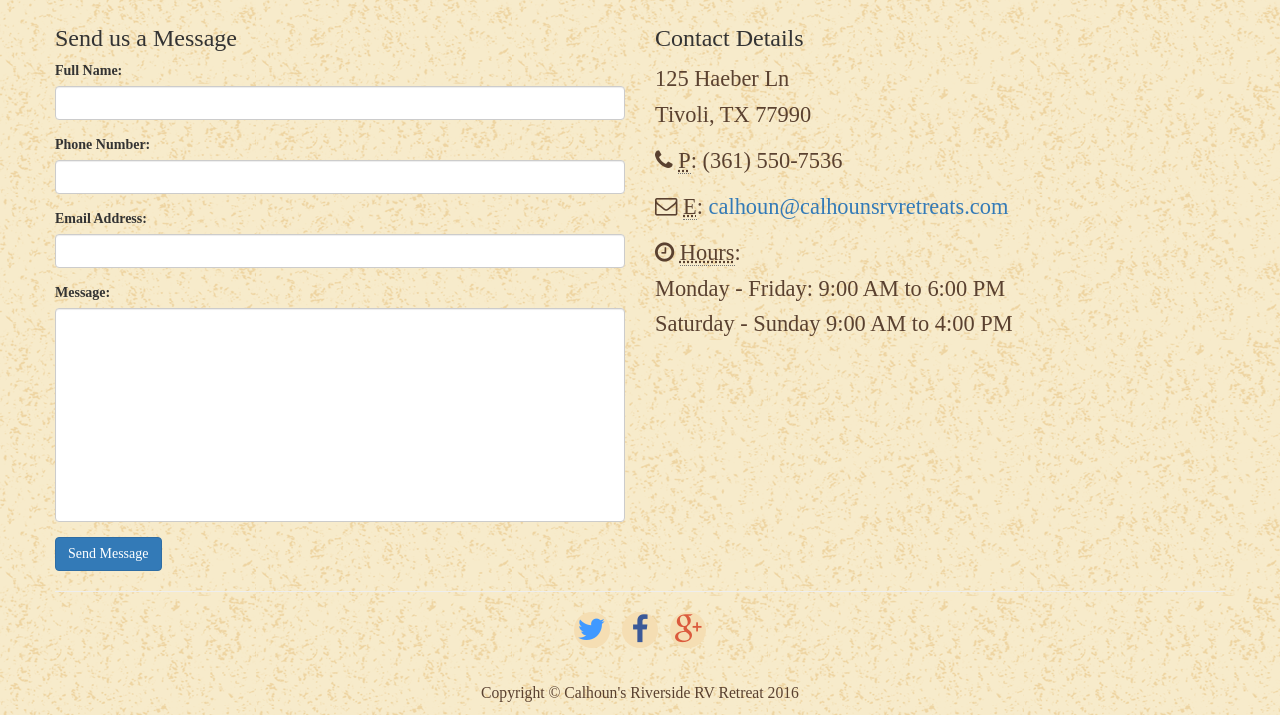
After one commit to jrs341/Calhounv2, a PHP site: page /contact.html in a window 1280 px wide. The commit adds this page. Shown: the part 574-1289 px from the top of the page. Run offline with PHP 8.4, Linux system fonts and the light colour scheme.

Commit message:
updated the html on the contact page added bin contact me php folder and checnged the email address to calhouns

```diff
--- /dev/null
+++ b/contact.html
@@ -0,0 +1,294 @@
+<!DOCTYPE html>
+<html lang="en">
+
+<head>
+
+    <meta charset="utf-8">
+    <meta http-equiv="X-UA-Compatible" content="IE=edge">
+    <meta name="viewport" content="width=device-width, initial-scale=1">
+    <meta name="description" content="RV Park">
+    <meta name="author" content="Jason Sinn">
+
+    <link rel="shortcut icon" href="images/favicon.ico"/>
+
+    <title>
+        Calhoun's Riverside RV Retreat
+    </title>
+
+    <!-- Bootstrap Core CSS -->
+    <link href="css/bootstrap/css/bootstrap.min.css" rel="stylesheet">
+
+     <!-- Custom CSS -->
+    <link href="css/style.css" rel="stylesheet">
+
+    <!-- Custom Fonts -->
+    <link href="font-awesome/css/font-awesome.min.css" rel="stylesheet" type="text/css">
+
+</head>
+
+<body>
+
+ <!-- Navigation -->
+    <nav class="navbar navbar-inverse navbar-fixed-top" role="navigation">
+        <div class="container">
+            <div id='logo'>
+            <a href="index.html">
+                <img id="logo" src="./images/circleC.png">
+            </a>
+            </div>
+
+            <!-- Brand and toggle get grouped for better mobile display -->
+            <div class="navbar-header">
+
+                <button type="button" class="navbar-toggle" data-toggle="collapse" data-target="#bs-example-navbar-collapse-1">
+                    <span class="sr-only">Toggle navigation</span>
+                    <span class="icon-bar"></span>
+                    <span class="icon-bar"></span>
+                    <span class="icon-bar"></span>
+                </button>
+
+                <a class="navbar-brand" href="index.html">Calhoun's Riverside RV Retreat</a>
+
+            </div>
+
+            <!-- Collect the nav links, forms, and other content for toggling -->
+            <div class="collapse navbar-collapse" id="bs-example-navbar-collapse-1">
+                <ul class="nav navbar-nav navbar-right">
+                    <li>
+                        <a href="index.html">About</a>
+                    </li>
+
+                    <li>
+                        <a href="contact.html">Contact</a>
+                    </li>
+
+                    <li class="dropdown">
+                        <a href="#" class="dropdown-toggle" data-toggle="dropdown">Additional Information<b class="caret"></b></a>
+                        <ul class="dropdown-menu">
+                            <li>
+                                <a href="rates.html">Current Rates</a>
+                            </li>
+                            <li>
+                                <a href="cabins.html">Cabins</a>
+                            </li>
+                            <li>
+                                <a href="rules.html">Rules</a>
+                            </li>
+                            <li>
+                                <a href="rentalAgreements.html">Rental Agreements</a>
+                            </li>
+                            <li>
+                                <a href="boatramp.html">Boat Ramp</a>
+                            </li>
+                            <li>
+                                <a href="meetCalhoun.html">Meet Calhoun</a>
+                            </li>
+                            <li>
+                                <a href="http://www.lacrossealertsmobile.com/v1.2/#device-7FFF4349485CC4E6">Current Weather</a>
+                            </li>
+                            <li>
+                                <a href="http://www.accuweather.com/en/us/port-lavaca-tx/77979/weather-forecast/335931">Local Weather Radar</a>
+                            </li>
+                            <li>
+                                <a href="http://water.weather.gov/ahps2/hydrograph.php?wfo=crp&gage=tivt2">River Level Info</a>
+                            </li>
+                        </ul>
+                    </li>
+                    <!-- <li class="dropdown">
+                        <a href="#" class="dropdown-toggle" data-toggle="dropdown">Blog <b class="caret"></b></a>
+                        <ul class="dropdown-menu">
+                            <li>
+                                <a href="blog-home-1.html">Blog Home 1</a>
+                            </li>
+                            <li>
+                                <a href="blog-home-2.html">Blog Home 2</a>
+                            </li>
+                            <li>
+                                <a href="blog-post.html">Blog Post</a>
+                            </li>
+                        </ul>
+                     --></li>
+                </ul>
+            </div>
+            <!-- /.navbar-collapse -->
+        </div>
+        <!-- /.container -->
+    </nav>
+
+    <!-- Page Content -->
+    <div class="container">
+
+        <!-- Page Heading/Breadcrumbs -->
+        <div class="row">
+            <div class="col-lg-12">
+                <h1 class="page-header">Contact Calhoun's
+                    <!-- <small>Calhoun's</small> -->
+                </h1>
+                <!-- <ol class="breadcrumb">
+                    <li><a href="index.html">Home</a>
+                    </li>
+                    <li class="active">Contact</li>
+                </ol> -->
+            </div>
+        </div>
+        <!-- /.row -->
+        <!-- <div class="row text-center">
+            <table>
+                <tr>
+                    <th><i class="fa fa-clock-o"></i><abbr title="Hours">Hours</abbr>
+                    </th>
+                    <th>Contact Information</th>
+                     <th>Adress</th>
+                </tr>
+                <tr>
+                    <td>
+                        <p>Monday - Friday: 9:00 AM to 6:00 PM<br>
+                        Saturday - Sunday 9:00 AM to 4:00 PM</p>
+                    </td>
+                    <td>
+                        <p><i class="fa fa-phone"></i>
+                        <abbr title="Phone">P</abbr>: (361) 550-7536<br>
+                        <i class="fa fa-envelope-o"></i>
+                        <abbr title="Email">E</abbr>: <a href="mailto:name@example.com">calhoun@calhounsrvretreats.com</a></p>
+                    </td>
+                    <td>
+                        <p>125 Haeber Ln<br>
+                        Tivoli, TX 77990</p>
+                    </td>
+            </table>
+        </div> -->
+        <!-- Content Row -->
+        <div class="row">
+            <!-- Map Column -->
+            <div class="col-md-10">
+                <!-- Embedded Google Map -->
+                <!-- src = 'http://maps.google.com/maps?hl=en&amp;ie=UTF8&amp;ll=37.0625,-95.677068&amp;spn=56.506174,79.013672&amp;t=m&amp;z=4&amp;output=embed' -->
+                <iframe width="100%" height="400px" frameborder="0" scrolling="no" marginheight="0" marginwidth="0" src="https://www.google.com/maps/embed/v1/place?key=AIzaSyB4s1b2brpC2l4TpMDbtxcx58o7IZqRsSw&q=Calhoun+Riverside+RV+Retreat,Tivoli+TX"></iframe>
+            </div>
+            <!-- Contact Details Column -->
+           <!--  <div class="col-md-4">
+                <h3>Contact Details</h3>
+                <p>
+                    125 Haeber Ln<br>
+                Tivoli, TX 77990<br>
+                </p>
+                <p><i class="fa fa-phone"></i>
+                    <abbr title="Phone">P</abbr>: (361) 550-7536</p>
+                <p><i class="fa fa-envelope-o"></i>
+                    <abbr title="Email">E</abbr>: <a href="mailto:name@example.com">calhoun@calhounsrvretreats.com</a>
+                </p>
+                <p><i class="fa fa-clock-o"></i>
+                    <abbr title="Hours">Hours</abbr>:<br> Monday - Friday: 9:00 AM to 6:00 PM<br>
+                    Saturday - Sunday 9:00 AM to 4:00 PM</p>
+                <ul class="list-unstyled list-inline list-social-icons">
+                    <li>
+                        <a href="https://www.facebook.com/Calhouns-Riverside-RV-Retreat-119688484898552/"><i class="fa fa-facebook-square fa-2x"></i></a>
+                    </li>
+                    <li>
+                        <a href="https://www.linkedin.com/in/jasonsinn1"><i class="fa fa-linkedin-square fa-2x"></i></a>
+                    </li>
+                    <li>
+                        <a href="https://twitter.com/CalhounsRV"><i class="fa fa-twitter-square fa-2x"></i></a>
+                    </li>
+                    <li>
+                        <a href="https://plus.google.com/+Calhounsriversidervretreat/about?gmbpt=true&hl=en&_ga=1.139408691.1474103541.1475111584"><i class="fa fa-google-plus-square fa-2x"></i></a>
+                    </li>
+                </ul>
+            </div> -->
+        <!-- </div> -->
+        <!-- /.row -->
+
+        <!-- Contact Form -->
+        <!-- In order to set the email address and subject line for the contact form go to the bin/contact_me.php file. -->
+        <div class="row">
+            <div class="col-md-6">
+                <h3>Send us a Message</h3>
+                <form name="sentMessage" id="contactForm" novalidate>
+                    <div class="control-group form-group">
+                        <div class="controls">
+                            <label>Full Name:</label>
+                            <input type="text" class="form-control" id="name" required data-validation-required-message="Please enter your name.">
+                            <p class="help-block"></p>
+                        </div>
+                    </div>
+                    <div class="control-group form-group">
+                        <div class="controls">
+                            <label>Phone Number:</label>
+                            <input type="tel" class="form-control" id="phone" required data-validation-required-message="Please enter your phone number.">
+                        </div>
+                    </div>
+                    <div class="control-group form-group">
+                        <div class="controls">
+                            <label>Email Address:</label>
+                            <input type="email" class="form-control" id="email" required data-validation-required-message="Please enter your email address.">
+                        </div>
+                    </div>
+                    <div class="control-group form-group">
+                        <div class="controls">
+                            <label>Message:</label>
+                            <textarea rows="10" cols="100" class="form-control" id="message" required data-validation-required-message="Please enter your message" maxlength="999" style="resize:none"></textarea>
+                        </div>
+                    </div>
+                    <div id="success"></div>
+                    <!-- For success/fail messages -->
+                    <button type="submit" class="btn btn-primary">Send Message</button>
+                </form>
+            </div>
+            <!-- Contact Details Column -->
+            <div class="col-md-4">
+                <h3>Contact Details</h3>
+                <p>
+                    125 Haeber Ln<br>
+                Tivoli, TX 77990<br>
+                </p>
+                <p><i class="fa fa-phone"></i>
+                    <abbr title="Phone">P</abbr>: (361) 550-7536</p>
+                <p><i class="fa fa-envelope-o"></i>
+                    <abbr title="Email">E</abbr>: <a href="mailto:name@example.com">calhoun@calhounsrvretreats.com</a>
+                </p>
+                <p><i class="fa fa-clock-o"></i>
+                    <abbr title="Hours">Hours</abbr>:<br> Monday - Friday: 9:00 AM to 6:00 PM<br>
+                    Saturday - Sunday 9:00 AM to 4:00 PM</p>
+            </div>
+        </div>
+        <!-- /.row-->
+
+        <hr>
+
+        <!-- Footer -->
+        <footer>
+            <div class="row">
+                <div class="social col-sm-4 col-sm-offset-4">
+
+                    <a href="https://twitter.com/CalhounsRV?lang=en" class="icon-button twitter"><i class="fa fa-twitter"></i><span></span></a>
+                    <a href="http://facebook.com" class="icon-button facebook"><i class="fa fa-facebook"></i><span></span></a>
+                    <a href="http://plus.google.com" class="icon-button google-plus"><i class="fa fa-google-plus"></i><span></span></a>
+
+                </div>
+            </div>
+            <div class="row">
+                <div class="social col-lg-12">
+                </br>
+                </br>
+                    <p>Copyright &copy; Calhoun's Riverside RV Retreat 2016</p>
+                </div>
+            </div>
+        </footer>
+
+    </div>
+    <!-- /.container -->
+
+    <!-- jQuery -->
+    <script src="js/jquery.js"></script>
+
+    <!-- Bootstrap Core JavaScript -->
+    <script src="js/bootstrap.min.js"></script>
+
+    <!-- Contact Form JavaScript -->
+    <!-- Do not edit these files! In order to set the email address and subject line for the contact form go to the bin/contact_me.php file. -->
+    <script src="js/jqBootstrapValidation.js"></script>
+    <script src="js/contact_me.js"></script>
+
+</body>
+
+</html>
--- a/css/style.css
+++ b/css/style.css
@@ -131,7 +131,9 @@ header {
 
 .page-header {
     text-align: center;
-     color: #5a4130;
+    color: #5a4130;
+    border-bottom: none;
+    font-size: 3.5em;
 }
 
 /* Footer Styles */
```
Also changed, not shown: index.html (+7 -5 lines), meetCalhoun.html (added), 1 other file.
